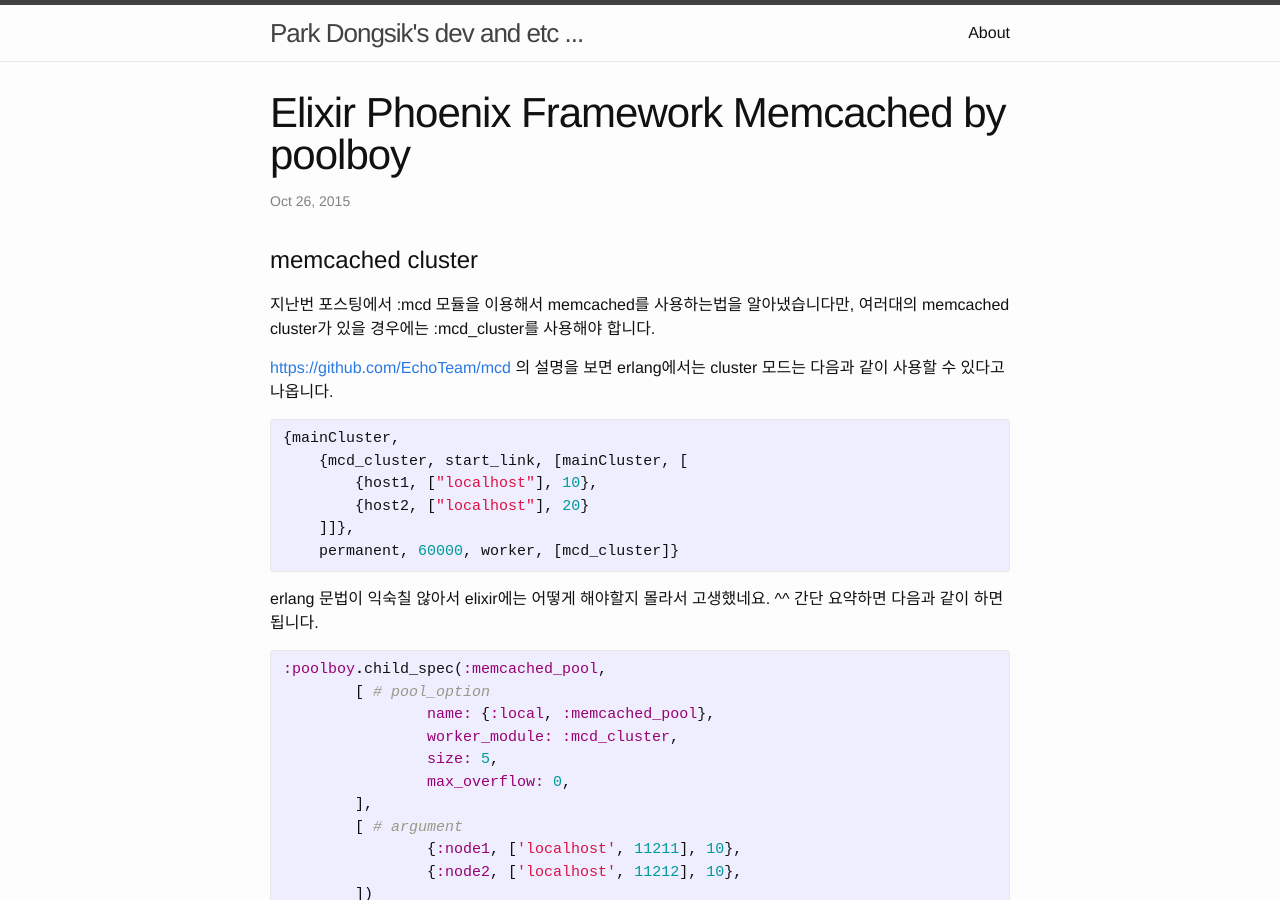
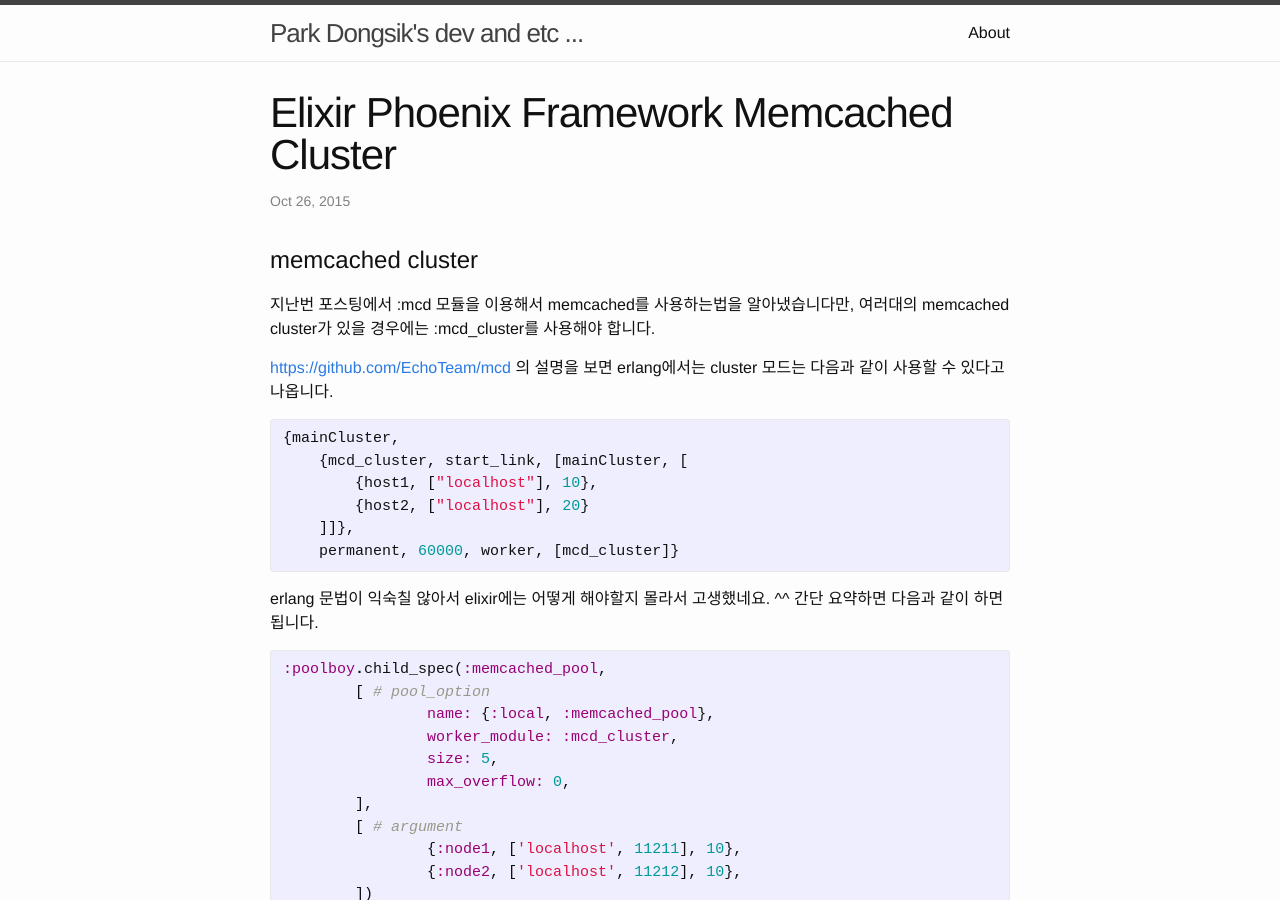
Before and after one commit to luzluna/luzluna.github.io, a Jekyll site: the page built from _posts/2015-10-26-elixir-memcached2.markdown, in a window 1280 px wide and 900 px high. Built offline with Jekyll 4.4.1, drawn with Linux system fonts in a browser that asks for light colours.

Commit message:
제목수정

```diff
--- a/_posts/2015-10-26-elixir-memcached2.markdown
+++ b/_posts/2015-10-26-elixir-memcached2.markdown
@@ -1,6 +1,6 @@
 ---
 layout: post
-title: "Elixir Phoenix Framework Memcached by poolboy"
+title: "Elixir Phoenix Framework Memcached Cluster"
 date: 2015-10-26T15:35:48+09:00
 ---
 
```
